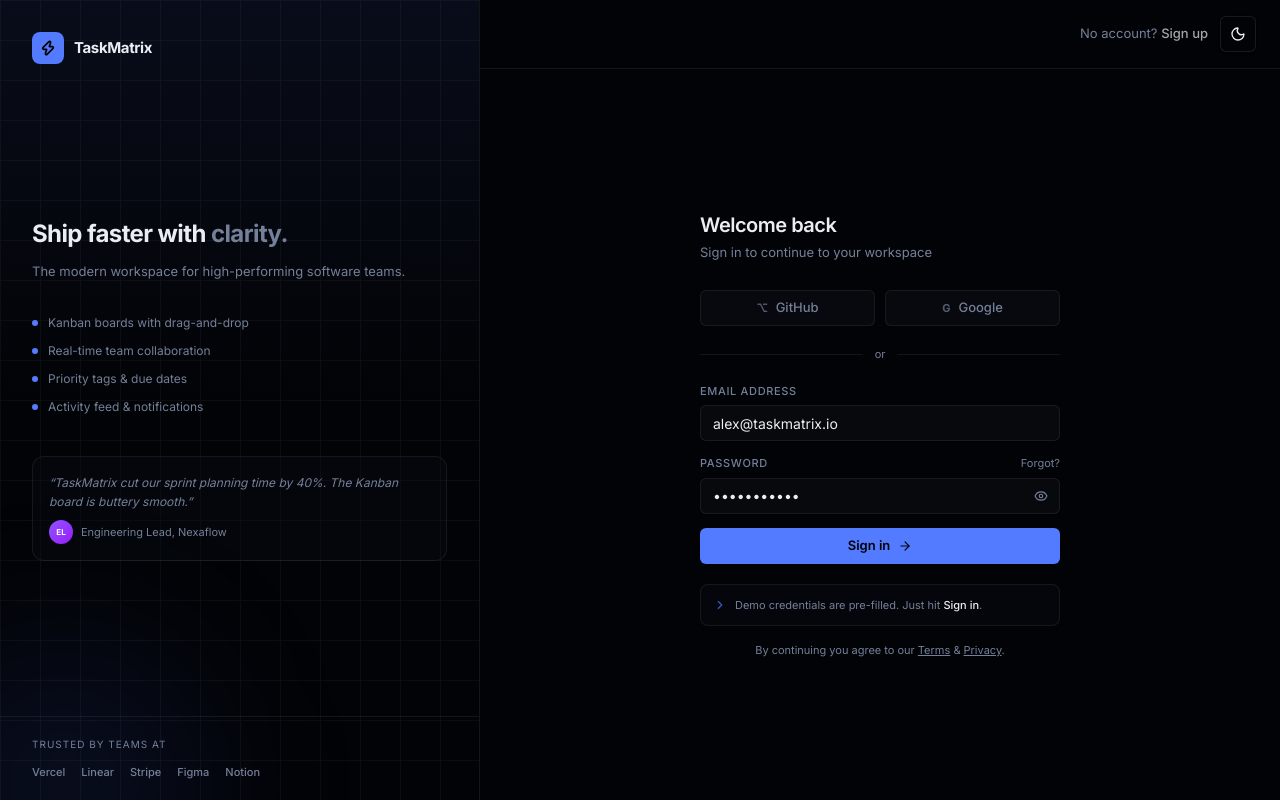
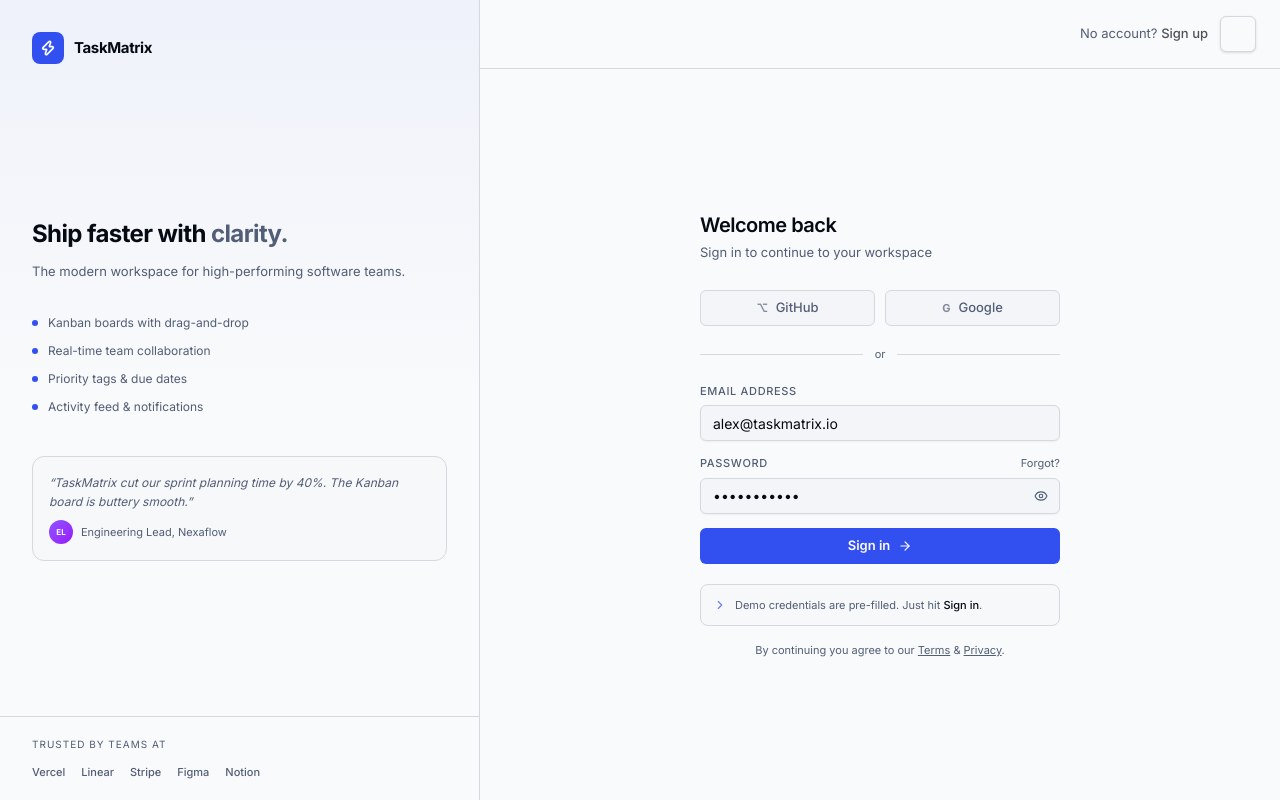
Before and after one commit to yashsoni1110/prodesk-capstone-taskmatrix, a Next.js app: page / in a window 1280 px wide. Built offline with nearby package versions, Linux system fonts and the light colour scheme.

Commit message:
implement authenticated app layout, root metadata, and login form with auth guards

```diff
--- a/src/app/layout.tsx
+++ b/src/app/layout.tsx
@@ -1,7 +1,6 @@
 import type { Metadata } from "next";
 import { Inter } from "next/font/google";
 import "./globals.css";
-import { ThemeProvider } from "@/components/theme-provider";
 
 // Single font → single CSS fetch → one fewer render-blocking request
 // display:swap means text stays visible while the font loads (no FOIT)
@@ -74,14 +73,7 @@ export default function RootLayout({
         `}} />
       </head>
       <body className="min-h-full flex flex-col">
-        <ThemeProvider
-          attribute="class"
-          defaultTheme="dark"
-          enableSystem
-          disableTransitionOnChange
-        >
-          {children}
-        </ThemeProvider>
+        {children}
       </body>
     </html>
   );
--- a/src/app/login-form.tsx
+++ b/src/app/login-form.tsx
@@ -4,49 +4,82 @@ import { useState, useEffect } from "react";
 import { useRouter, useSearchParams } from "next/navigation";
 import { Input } from "@/components/ui/input";
 import { ThemeToggle } from "@/components/theme-toggle";
-import { useAuthStore } from "@/store/auth-store";
+import { supabase } from "@/lib/supabase";
 import { Zap, Eye, EyeOff, ArrowRight, ChevronRight, AlertCircle, CheckCircle, Mail } from "lucide-react";
 
-export default function LoginForm() {
+export default function LoginForm({ isRegisterInitial = false }: { isRegisterInitial?: boolean }) {
   const router = useRouter();
   const searchParams = useSearchParams();
-  const [isRegister, setIsRegister] = useState(false);
+  const [isRegister, setIsRegister] = useState(isRegisterInitial);
   const [showPassword, setShowPassword] = useState(false);
-  const [email, setEmail] = useState("alex@taskmatrix.io");
-  const [password, setPassword] = useState("password123");
+  const [email, setEmail] = useState(isRegisterInitial ? "" : "alex@taskmatrix.io");
+  const [password, setPassword] = useState(isRegisterInitial ? "" : "password123");
+
+  // Local state instead of global store to minimize hydration overhead
+  const [loading, setLoading] = useState(false);
+  const [lastError, setLastError] = useState<string | null>(null);
   const [loginSuccess, setLoginSuccess] = useState(false);
+  const [pendingEmailConfirmation, setPendingEmailConfirmation] = useState(false);
 
-  const login    = useAuthStore((s) => s.login);
-  const register = useAuthStore((s) => s.register);
-  const loading  = useAuthStore((s) => s.isLoading);
-  const lastError = useAuthStore((s) => s.lastError);
-  const pendingEmailConfirmation = useAuthStore((s) => s.pendingEmailConfirmation);
-  const clearError = useAuthStore((s) => s.clearError);
-
+  // Sync state if prop changes (e.g. back/forward navigation)
   useEffect(() => {
-    if (searchParams.get("mode") === "register") switchMode(true);
-  // eslint-disable-next-line react-hooks/exhaustive-deps
-  }, []);
+    setIsRegister(isRegisterInitial);
+    setEmail(isRegisterInitial ? "" : "alex@taskmatrix.io");
+    setPassword(isRegisterInitial ? "" : "password123");
+  }, [isRegisterInitial]);
 
   const switchMode = (toRegister: boolean) => {
     setIsRegister(toRegister);
-    clearError();
+    setLastError(null);
     setLoginSuccess(false);
+    setPendingEmailConfirmation(false);
     setEmail(toRegister ? "" : "alex@taskmatrix.io");
     setPassword(toRegister ? "" : "password123");
   };
 
   const handleSubmit = async (e: React.FormEvent) => {
     e.preventDefault();
-    clearError();
+    setLastError(null);
     setLoginSuccess(false);
+    setLoading(true);
+
     const nextPath = searchParams.get("next") ?? "/dashboard";
-    if (isRegister) {
-      const success = await register(email, password);
-      if (success && !useAuthStore.getState().pendingEmailConfirmation) router.push(nextPath);
-    } else {
-      const success = await login(email, password);
-      if (success) { setLoginSuccess(true); router.push(nextPath); }
+
+    try {
+      if (isRegister) {
+        const { data, error } = await supabase.auth.signUp({ email, password });
+        if (error) throw error;
+        if (!data.user) throw new Error("Registration failed");
+
+        if (!data.session) {
+          setPendingEmailConfirmation(true);
+        } else {
+          setLoginSuccess(true);
+          router.push(nextPath);
+        }
+      } else {
+        const { data, error } = await supabase.auth.signInWithPassword({ email, password });
+
+        // Handle mock credentials fallback for demo environment
+        if (error) {
+          const isMock = email.endsWith("@taskmatrix.io") && password === "password123";
+          if (isMock) {
+            setLoginSuccess(true);
+            router.push(nextPath);
+            return;
+          }
+          throw error;
+        }
+
+        if (data.user) {
+          setLoginSuccess(true);
+          router.push(nextPath);
+        }
+      }
+    } catch (err: any) {
+      setLastError(err.message || "Authentication failed");
+    } finally {
+      setLoading(false);
     }
   };
 
@@ -64,7 +97,7 @@ export default function LoginForm() {
           <span className="text-[13px] text-muted-foreground hidden sm:block">
             {isRegister ? "Already have an account?" : "No account?"}{" "}
             <button type="button" onClick={() => switchMode(!isRegister)}
-              className="text-foreground/70 hover:text-foreground transition-colors font-medium"
+              className="text-foreground/70 hover:text-foreground transition-all duration-300 font-medium"
               id="auth-mode-toggle">
               {isRegister ? "Sign in" : "Sign up"}
             </button>
@@ -89,7 +122,7 @@ export default function LoginForm() {
           <div className="grid grid-cols-2 gap-2.5 mb-5">
             {[{ name: "GitHub", icon: "⌥" }, { name: "Google", icon: "G" }].map(({ name, icon }) => (
               <button key={name} type="button" id={`${name.toLowerCase()}-login-btn`}
-                className="flex items-center justify-center gap-2 h-9 rounded-md border border-border bg-muted/50 text-muted-foreground hover:bg-accent hover:text-foreground transition-all text-[13px] font-medium cursor-pointer">
+                className="flex items-center justify-center gap-2 h-9 rounded-md border border-border bg-muted/50 text-muted-foreground hover:bg-accent hover:text-foreground transition-all duration-300 text-[13px] font-medium cursor-pointer">
                 <span className="text-[11px] font-bold opacity-70">{icon}</span>{name}
               </button>
             ))}
@@ -116,7 +149,7 @@ export default function LoginForm() {
                   Password
                 </label>
                 {!isRegister && (
-                  <a href="#" className="text-[11px] text-muted-foreground hover:text-foreground transition-colors" id="forgot-password-link">
+                  <a href="#" className="text-[11px] text-muted-foreground hover:text-foreground transition-all duration-300" id="forgot-password-link">
                     Forgot?
                   </a>
                 )}
@@ -127,14 +160,14 @@ export default function LoginForm() {
                   required minLength={isRegister ? 6 : undefined}
                   className="h-9 bg-muted/50 border-border text-foreground placeholder:text-muted-foreground/40 focus-visible:border-primary/60 focus-visible:bg-accent focus-visible:ring-0 pr-10 text-[13px]" />
                 <button type="button" onClick={() => setShowPassword(!showPassword)}
-                  className="absolute right-3 top-1/2 -translate-y-1/2 text-muted-foreground hover:text-foreground transition-colors"
+                  className="absolute right-3 top-1/2 -translate-y-1/2 text-muted-foreground hover:text-foreground transition-all duration-300"
                   id="toggle-password-btn" aria-label={showPassword ? "Hide password" : "Show password"} tabIndex={-1}>
                   {showPassword ? <EyeOff className="w-3.5 h-3.5" /> : <Eye className="w-3.5 h-3.5" />}
                 </button>
               </div>
             </div>
             <button type="submit" disabled={loading} id="auth-submit-btn"
-              className="w-full h-9 rounded-md bg-primary text-primary-foreground text-[13px] font-semibold flex items-center justify-center gap-2 hover:opacity-90 active:opacity-80 transition-all disabled:opacity-60 mt-2">
+              className="w-full h-9 rounded-md bg-primary text-primary-foreground text-[13px] font-semibold flex items-center justify-center gap-2 hover:opacity-90 active:opacity-80 transition-all duration-300 disabled:opacity-60 mt-2">
               {loading ? (
                 <><span className="w-3.5 h-3.5 rounded-full border-2 border-primary-foreground/30 border-t-primary-foreground animate-spin" />
                   {isRegister ? "Creating account…" : "Signing in…"}</>
@@ -194,16 +227,16 @@ export default function LoginForm() {
           <p className="text-center text-[11px] text-muted-foreground mt-6 sm:hidden">
             {isRegister ? "Already have an account?" : "No account?"}{" "}
             <button type="button" onClick={() => switchMode(!isRegister)}
-              className="underline hover:text-foreground transition-colors" id="auth-mode-toggle-mobile">
+              className="underline hover:text-foreground transition-all duration-300" id="auth-mode-toggle-mobile">
               {isRegister ? "Sign in" : "Sign up"}
             </button>
           </p>
 
           <p className="text-center text-[11px] text-muted-foreground mt-4">
             By continuing you agree to our{" "}
-            <a href="#" className="underline hover:text-foreground transition-colors" id="terms-link">Terms</a>
+            <a href="#" className="underline hover:text-foreground transition-all duration-300" id="terms-link">Terms</a>
             {" & "}
-            <a href="#" className="underline hover:text-foreground transition-colors" id="privacy-link">Privacy</a>.
+            <a href="#" className="underline hover:text-foreground transition-all duration-300" id="privacy-link">Privacy</a>.
           </p>
         </div>
       </div>
--- a/src/app/page.tsx
+++ b/src/app/page.tsx
@@ -4,11 +4,8 @@
 // keeping Supabase + auth-store out of the critical-path JS evaluation.
 
 import { Suspense } from "react";
-import dynamic from "next/dynamic";
+import LoginForm from "./login-form";
 import { Zap } from "lucide-react";
-
-// Load the form as a deferred client chunk — doesn't block first paint
-const LoginForm = dynamic(() => import("./login-form"));
 
 const features = [
   "Kanban boards with drag-and-drop",
@@ -19,22 +16,21 @@ const features = [
 
 const logos = ["Vercel", "Linear", "Stripe", "Figma", "Notion"];
 
-export default function LoginPage() {
+export default async function LoginPage({
+  searchParams,
+}: {
+  searchParams: Promise<{ [key: string]: string | string[] | undefined }>;
+}) {
+  const params = await searchParams;
+  const isRegisterInitial = params.mode === "register";
+
   return (
     <main className="min-h-screen flex bg-background">
 
       {/* ── LEFT — static brand panel (pure SSR, zero client JS) ── */}
       <div className="hidden lg:flex flex-col w-[420px] xl:w-[480px] shrink-0 border-r border-border relative overflow-hidden">
-        <div
-          className="absolute inset-0 opacity-[0.04]"
-          style={{
-            backgroundImage:
-              "linear-gradient(currentColor 1px,transparent 1px),linear-gradient(90deg,currentColor 1px,transparent 1px)",
-            backgroundSize: "40px 40px",
-          }}
-        />
-        <div className="absolute top-0 left-0 right-0 h-1/2 bg-gradient-to-b from-primary/8 to-transparent" />
-        <div className="absolute -bottom-32 -left-20 w-72 h-72 rounded-full bg-primary/10 blur-[80px]" />
+        <div className="absolute top-0 left-0 right-0 h-1/2 bg-gradient-to-b from-primary/5 to-transparent" />
+
 
         <div className="relative z-10 flex items-center gap-2.5 p-8">
           <div className="flex items-center justify-center w-8 h-8 rounded-lg bg-primary">
@@ -86,7 +82,7 @@ export default function LoginPage() {
 
       {/* ── RIGHT — interactive form, deferred client JS chunk ── */}
       <Suspense fallback={<div className="flex-1" />}>
-        <LoginForm />
+        <LoginForm isRegisterInitial={isRegisterInitial} />
       </Suspense>
 
     </main>
--- a/src/components/theme-toggle.tsx
+++ b/src/components/theme-toggle.tsx
@@ -40,7 +40,7 @@ export function ThemeToggle() {
     <button
       type="button"
       onClick={cycleTheme}
-      className="inline-flex items-center justify-center rounded-[var(--radius-md)] text-sm font-medium transition-colors focus-visible:outline-none focus-visible:ring-1 focus-visible:ring-ring border border-input bg-background shadow-sm hover:bg-accent hover:text-accent-foreground h-9 w-9 relative cursor-pointer"
+      className="inline-flex items-center justify-center rounded-[var(--radius-md)] text-sm font-medium transition-all duration-300 focus-visible:outline-none focus-visible:ring-1 focus-visible:ring-ring border border-input bg-background shadow-sm hover:bg-accent hover:text-accent-foreground h-9 w-9 relative cursor-pointer"
       id="theme-toggle-btn"
       title={`Current: ${theme} — click to switch`}
     >
```
Also changed, not shown: src/app/(app)/layout.tsx (+8 -0 lines).
